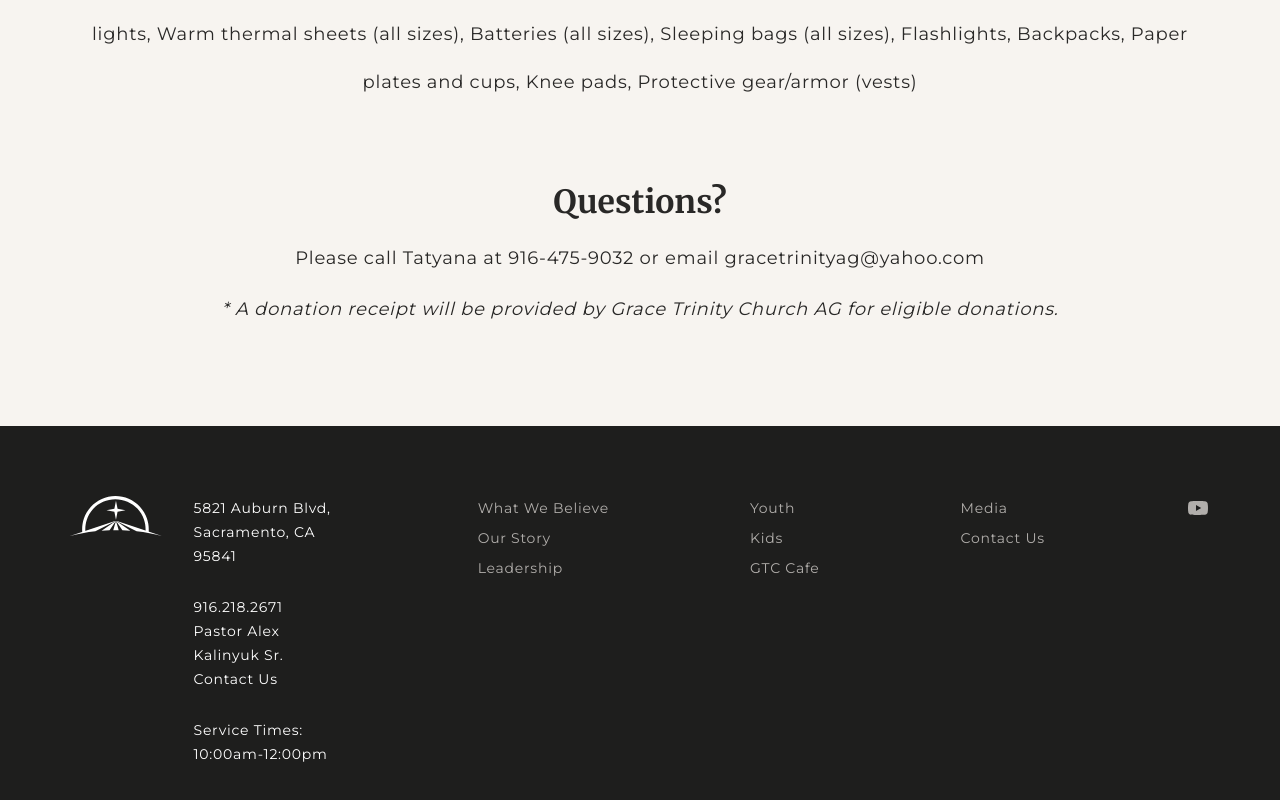
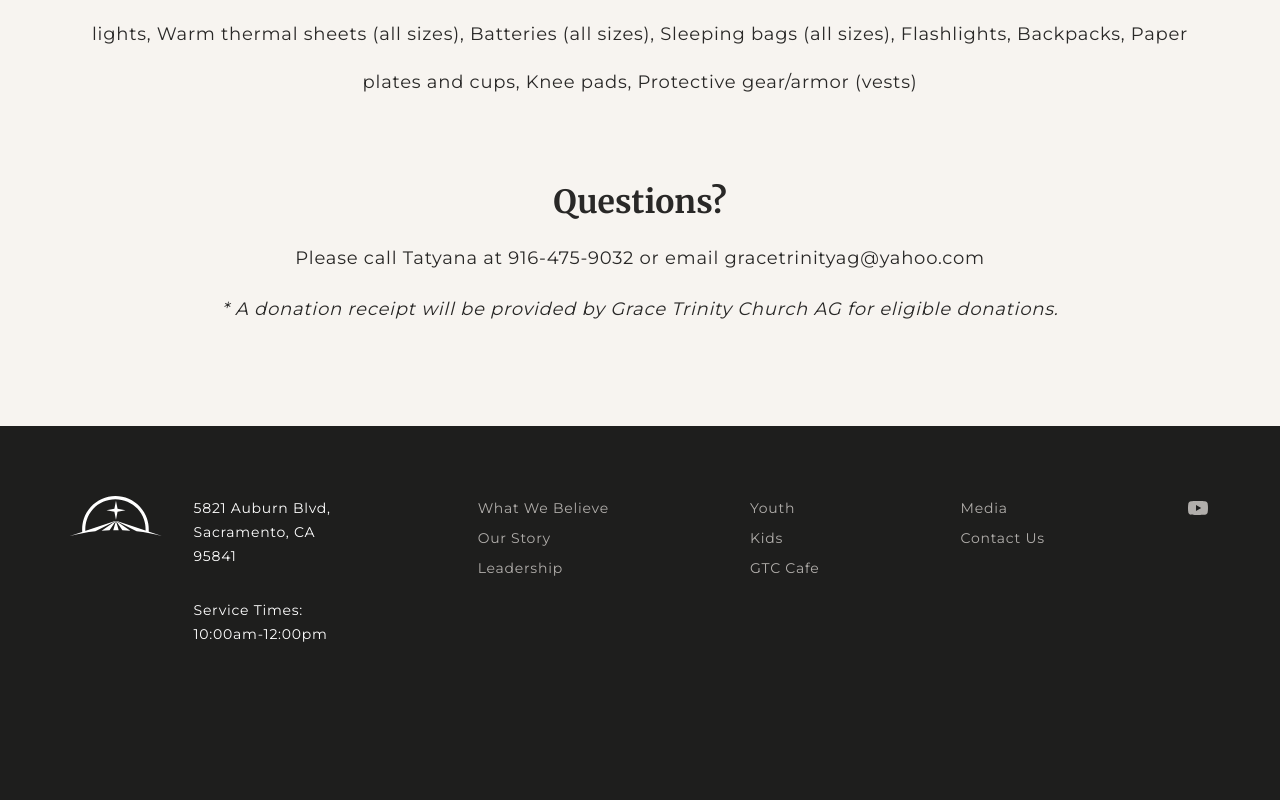
Before and after one commit to GTCAG/new-gtc, a React (Create React App) app: page /ukraine in a window 1280 px wide. Shown: the part 1806-2606 px from the top of the page. After the commit the page ends 2522 px from the top, so only its background shows below. Built offline with nearby package versions, Linux system fonts and the light colour scheme.

Commit message:
removed contact details from footer

```diff
--- a/src/components/atoms/Footer.tsx
+++ b/src/components/atoms/Footer.tsx
@@ -38,7 +38,7 @@ const Logo = styled.img`
 
 const ContactDetails = styled.div`
   width: 143px;
-  height: 270px;
+  height: 150px;
   display: flex;
   justify-content: space-between;
   flex-direction: column;
@@ -99,11 +99,6 @@ const Footer: React.FC<FooterProps> = ({ theme }) => {
               5821 Auburn Blvd, Sacramento, CA 95841
             </Text>
             <Text variant={textVariant} color={color}>
-              916.218.2671
-              <br />
-              Pastor Alex Kalinyuk Sr. Contact Us
-            </Text>
-            <Text variant={textVariant} color={color}>
               Service Times: 10:00am-12:00pm
             </Text>
           </ContactDetails>
```
